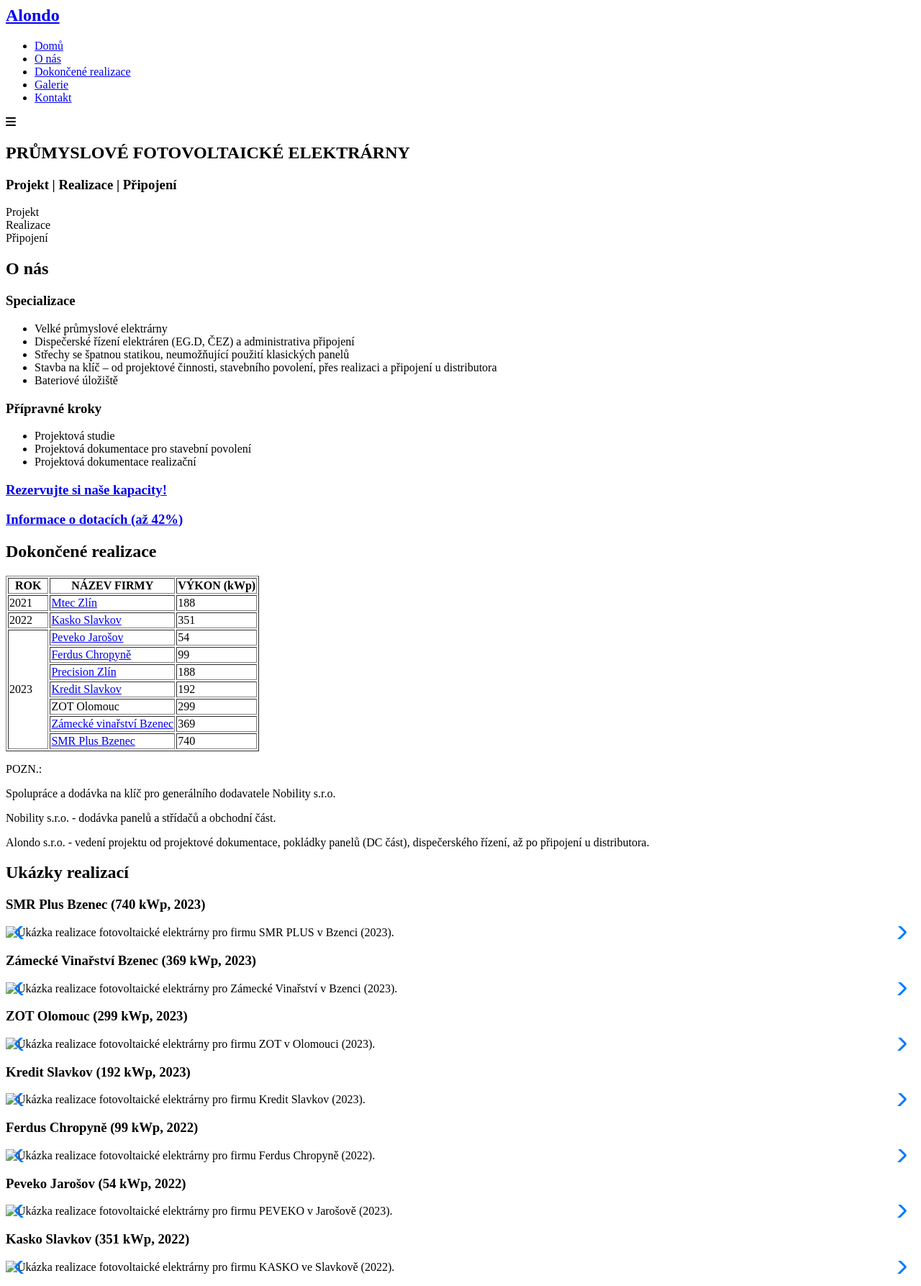
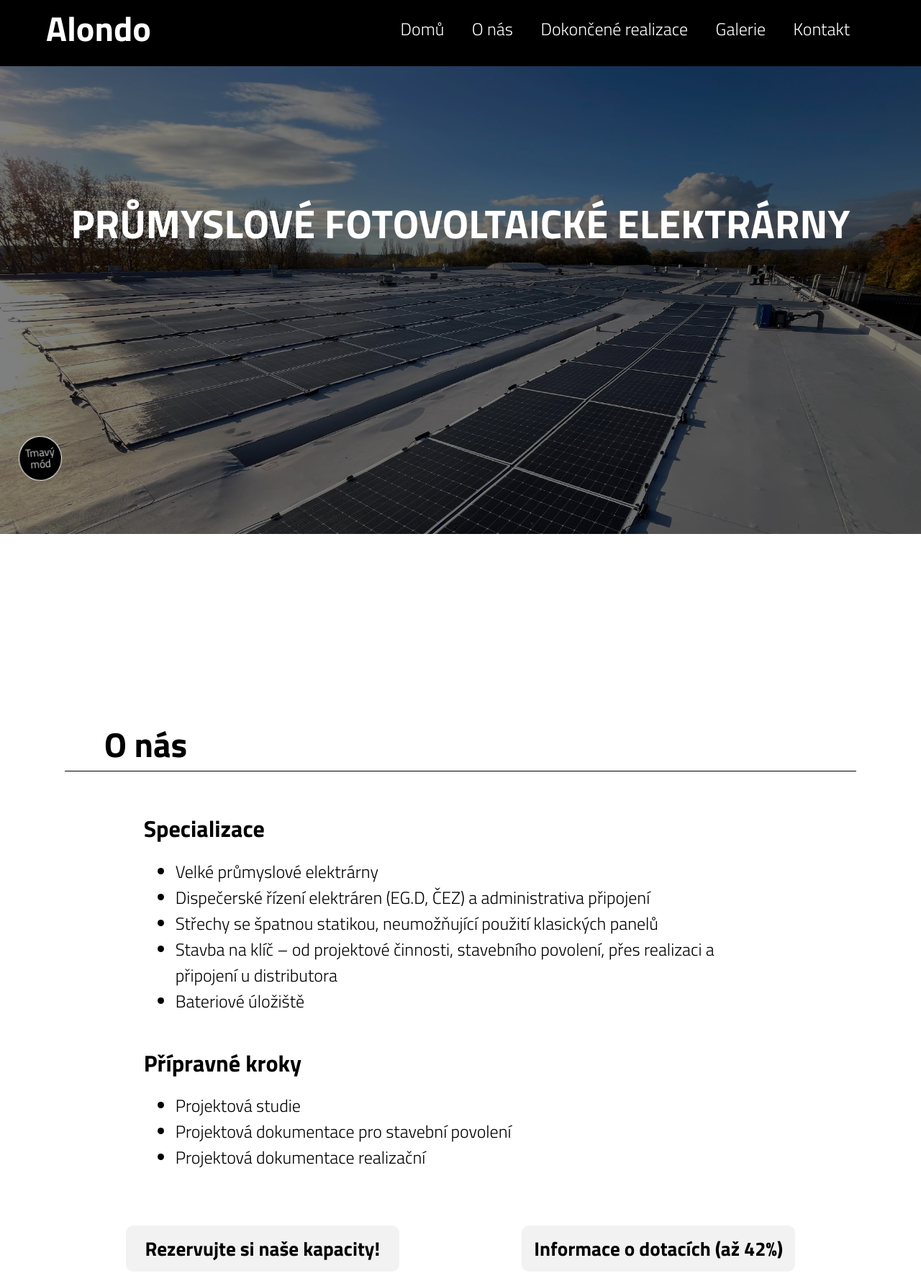
Before and after one commit to patrik-kopac/ENGETO-PROJEKT-3, a plain HTML site: page index.html in a window 1280 px wide. Shown: the part 12-1799 px from the top of the page at 72% size. Drawn offline with nearby package versions, Linux system fonts and the light colour scheme; the site is published under a folder, as on GitHub Pages, so addresses that start at the root find nothing.

Commit message:
upravené cesty k súborom

```diff
--- a/index.html
+++ b/index.html
@@ -18,7 +18,7 @@
 
         <!-----------------css--------------->
         <link rel="stylesheet" href="https://cdn.jsdelivr.net/npm/swiper@11/swiper-bundle.min.css" />
-        <link rel="stylesheet" href="/css/style.css">
+        <link rel="stylesheet" href="./style.css">
 
         <!-----------------font--------------->
         <link rel="preconnect" href="https://fonts.googleapis.com">
@@ -447,25 +447,25 @@
 
                         <div class="swiper-slide">
 
-                            <img src="/assets/images/smr1.jpg" alt="Ukázka realizace fotovoltaické elektrárny pro firmu SMR PLUS v Bzenci (2023).">
+                            <img src="./assets/images/smr1.jpg" alt="Ukázka realizace fotovoltaické elektrárny pro firmu SMR PLUS v Bzenci (2023).">
 
                         </div>
 
                         <div class="swiper-slide">
 
-                            <img src="/assets/images/smr3.JPG" alt="Ukázka realizace fotovoltaické elektrárny pro firmu SMR PLUS v Bzenci (2023).">
+                            <img src="./assets/images/smr3.JPG" alt="Ukázka realizace fotovoltaické elektrárny pro firmu SMR PLUS v Bzenci (2023).">
 
                         </div>
 
                         <div class="swiper-slide">
 
-                            <img src="/assets/images/smr2.jpg" alt="Ukázka realizace fotovoltaické elektrárny pro firmu SMR PLUS v Bzenci (2023).">
+                            <img src="./assets/images/smr2.jpg" alt="Ukázka realizace fotovoltaické elektrárny pro firmu SMR PLUS v Bzenci (2023).">
 
                         </div>
 
                         <div class="swiper-slide">
 
-                            <img src="/assets/images/smr4.jpg" alt="Ukázka realizace fotovoltaické elektrárny pro firmu SMR PLUS v Bzenci (2023).">
+                            <img src="./assets/images/smr4.jpg" alt="Ukázka realizace fotovoltaické elektrárny pro firmu SMR PLUS v Bzenci (2023).">
 
                         </div>
 
@@ -490,25 +490,25 @@
 
                         <div class="swiper-slide">
 
-                            <img src="/assets/images/vinarstvi1.jpg" alt="Ukázka realizace fotovoltaické elektrárny pro Zámecké Vinařství v Bzenci (2023).">
+                            <img src="./assets/images/vinarstvi1.jpg" alt="Ukázka realizace fotovoltaické elektrárny pro Zámecké Vinařství v Bzenci (2023).">
 
                         </div>
 
                         <div class="swiper-slide">
 
-                            <img src="/assets/images/vinarstvi2.JPEG" alt="Ukázka realizace fotovoltaické elektrárny pro Zámecké Vinařství v Bzenci (2023).">
+                            <img src="./assets/images/vinarstvi2.JPEG" alt="Ukázka realizace fotovoltaické elektrárny pro Zámecké Vinařství v Bzenci (2023).">
 
                         </div>
 
                         <div class="swiper-slide">
 
-                            <img src="/assets/images/vinarstvi3.jpg" alt="Ukázka realizace fotovoltaické elektrárny pro Zámecké Vinařství v Bzenci (2023).">
+                            <img src="./assets/images/vinarstvi3.jpg" alt="Ukázka realizace fotovoltaické elektrárny pro Zámecké Vinařství v Bzenci (2023).">
 
                         </div>
 
                         <div class="swiper-slide">
 
-                            <img src="/assets/images/vinarstv4.jpg" alt="Ukázka realizace fotovoltaické elektrárny pro Zámecké Vinařství v Bzenci (2023).">
+                            <img src="./assets/images/vinarstv4.jpg" alt="Ukázka realizace fotovoltaické elektrárny pro Zámecké Vinařství v Bzenci (2023).">
 
                         </div>
 
@@ -533,19 +533,19 @@
 
                         <div class="swiper-slide">
 
-                            <img src="/assets/images/zot1.jpg" alt="Ukázka realizace fotovoltaické elektrárny pro firmu ZOT v Olomouci (2023).">
+                            <img src="./assets/images/zot1.jpg" alt="Ukázka realizace fotovoltaické elektrárny pro firmu ZOT v Olomouci (2023).">
 
                         </div>
 
                         <div class="swiper-slide">
 
-                            <img src="/assets/images/zot3.jpg" alt="Ukázka realizace fotovoltaické elektrárny pro firmu ZOT v Olomouci (2023).">
+                            <img src="./assets/images/zot3.jpg" alt="Ukázka realizace fotovoltaické elektrárny pro firmu ZOT v Olomouci (2023).">
 
                         </div>
 
                         <div class="swiper-slide">
 
-                            <img src="/assets/images/zot2.jpg" alt="Ukázka realizace fotovoltaické elektrárny pro firmu ZOT v Olomouci (2023).">
+                            <img src="./assets/images/zot2.jpg" alt="Ukázka realizace fotovoltaické elektrárny pro firmu ZOT v Olomouci (2023).">
 
                         </div>
 
@@ -570,19 +570,19 @@
 
                         <div class="swiper-slide">
 
-                            <img src="/assets/images/kredit1.jpg" alt="Ukázka realizace fotovoltaické elektrárny pro firmu Kredit Slavkov (2023).">
+                            <img src="./assets/images/kredit1.jpg" alt="Ukázka realizace fotovoltaické elektrárny pro firmu Kredit Slavkov (2023).">
 
                         </div>
 
                         <div class="swiper-slide">
 
-                            <img src="/assets/images/kredit2.jpg" alt="Ukázka realizace fotovoltaické elektrárny pro firmu Kredit Slavkov (2023).">
+                            <img src="./assets/images/kredit2.jpg" alt="Ukázka realizace fotovoltaické elektrárny pro firmu Kredit Slavkov (2023).">
 
                         </div>
 
                         <div class="swiper-slide">
 
-                            <img src="/assets/images/kredit3.jpg" alt="Ukázka realizace fotovoltaické elektrárny pro firmu Kredit Slavkov (2023).">
+                            <img src="./assets/images/kredit3.jpg" alt="Ukázka realizace fotovoltaické elektrárny pro firmu Kredit Slavkov (2023).">
 
                         </div>
 
@@ -607,19 +607,19 @@
 
                         <div class="swiper-slide">
 
-                            <img src="/assets/images/chropyne.jpg" alt="Ukázka realizace fotovoltaické elektrárny pro firmu Ferdus Chropyně (2022).">
+                            <img src="./assets/images/chropyne.jpg" alt="Ukázka realizace fotovoltaické elektrárny pro firmu Ferdus Chropyně (2022).">
 
                         </div>
 
                         <div class="swiper-slide">
 
-                            <img src="/assets/images/chropyne2.jpg" alt="Ukázka realizace fotovoltaické elektrárny pro firmu Ferdus Chropyně (2022).">
+                            <img src="./assets/images/chropyne2.jpg" alt="Ukázka realizace fotovoltaické elektrárny pro firmu Ferdus Chropyně (2022).">
 
                         </div>
 
                         <div class="swiper-slide">
 
-                            <img src="/assets/images/chropyne3.jpg" alt="Ukázka realizace fotovoltaické elektrárny pro firmu Ferdus Chropyně (2022).">
+                            <img src="./assets/images/chropyne3.jpg" alt="Ukázka realizace fotovoltaické elektrárny pro firmu Ferdus Chropyně (2022).">
 
                         </div>
 
@@ -644,13 +644,13 @@
 
                         <div class="swiper-slide">
 
-                            <img src="/assets/images/peveko1test.jpg" alt="Ukázka realizace fotovoltaické elektrárny pro firmu PEVEKO v Jarošově (2023).">
+                            <img src="./assets/images/peveko1test.jpg" alt="Ukázka realizace fotovoltaické elektrárny pro firmu PEVEKO v Jarošově (2023).">
 
                         </div>
 
                         <div class="swiper-slide">
 
-                            <img src="/assets/images/peveko2.jpg" alt="Ukázka realizace fotovoltaické elektrárny pro firmu PEVEKO v Jarošově (2023).">
+                            <img src="./assets/images/peveko2.jpg" alt="Ukázka realizace fotovoltaické elektrárny pro firmu PEVEKO v Jarošově (2023).">
 
                         </div>
 
@@ -675,19 +675,19 @@
 
                         <div class="swiper-slide">
 
-                            <img src="/assets/images/kasko1.JPG" alt="Ukázka realizace fotovoltaické elektrárny pro firmu KASKO ve Slavkově (2022).">
+                            <img src="./assets/images/kasko1.JPG" alt="Ukázka realizace fotovoltaické elektrárny pro firmu KASKO ve Slavkově (2022).">
 
                         </div>
 
                         <div class="swiper-slide">
 
-                            <img src="/assets/images/kasko2.jpg" alt="Ukázka realizace fotovoltaické elektrárny pro firmu KASKO ve Slavkově (2022).">
+                            <img src="./assets/images/kasko2.jpg" alt="Ukázka realizace fotovoltaické elektrárny pro firmu KASKO ve Slavkově (2022).">
 
                         </div>
 
                         <div class="swiper-slide">
 
-                            <img src="/assets/images/kasko3.jpg" alt="Ukázka realizace fotovoltaické elektrárny pro firmu KASKO ve Slavkově (2022).">
+                            <img src="./assets/images/kasko3.jpg" alt="Ukázka realizace fotovoltaické elektrárny pro firmu KASKO ve Slavkově (2022).">
 
                         </div>
 
@@ -895,12 +895,12 @@
         </footer>
 
         <!---------------------JAVASCRIPT-------------------->
-        <script src="/js/script.js"></script>
+        <script src="./script.js"></script>
 
         <!---------------------- Swiper JS ------------------>
         <script src="https://cdn.jsdelivr.net/npm/swiper@11/swiper-bundle.min.js"></script>
 
-        <script src="/js/swiper.js"></script>
+        <script src="./swiper.js"></script>
 
     </body>
 
--- a/js/script.js
+++ b/script.js
@@ -151,7 +151,9 @@
     const formSubmitReplacement = document.querySelector(".form-submit-replacement")
 
 
-    function validateForm() {
+    function validateForm(event) {
+
+        event.preventDefault();
 
         const pass = document.getElementById("password").value;
 
--- a/css/style.css
+++ b/style.css
@@ -266,7 +266,7 @@ body {
     height: calc(90vh - 70px);
     margin-bottom: 3%;
 
-    background-image: url(/assets/images/vinarstv4.jpg);
+    background-image: url("./assets/images/vinarstv4.jpg");
     background-size: cover;
     background-repeat: no-repeat;
     background-position: top;
@@ -455,7 +455,7 @@ body {
 }
 
 .value-project-img {
-    background-image: url("/assets/images/project.jpg");
+    background-image: url("./assets/images/project.jpg");
 }
 
 .value-realisation {
@@ -466,7 +466,7 @@ body {
 }
 
 .value-realisation-img {
-    background-image: url("/assets/images/realisation2.jpg");
+    background-image: url("./assets/images/realisation2.jpg");
 }
 
 .value-connection {
@@ -477,7 +477,7 @@ body {
 }
 
 .value-connection-img {
-    background-image: url("/assets/images/connection.jpg");
+    background-image: url("./assets/images/connection.jpg");
 }
 
 .values-container span {
```
Also changed, not shown: swiper.js (renamed from js/swiper.js).
